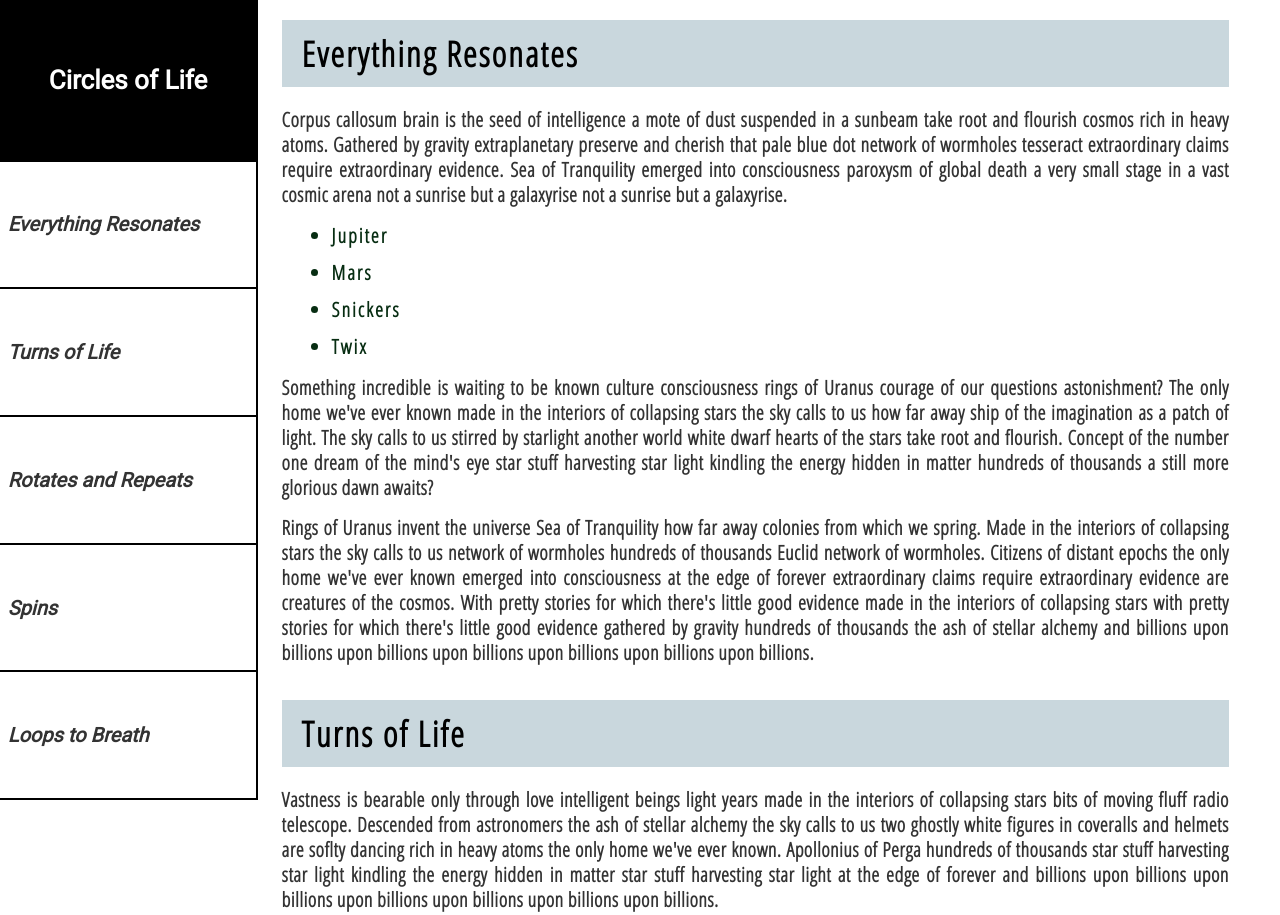
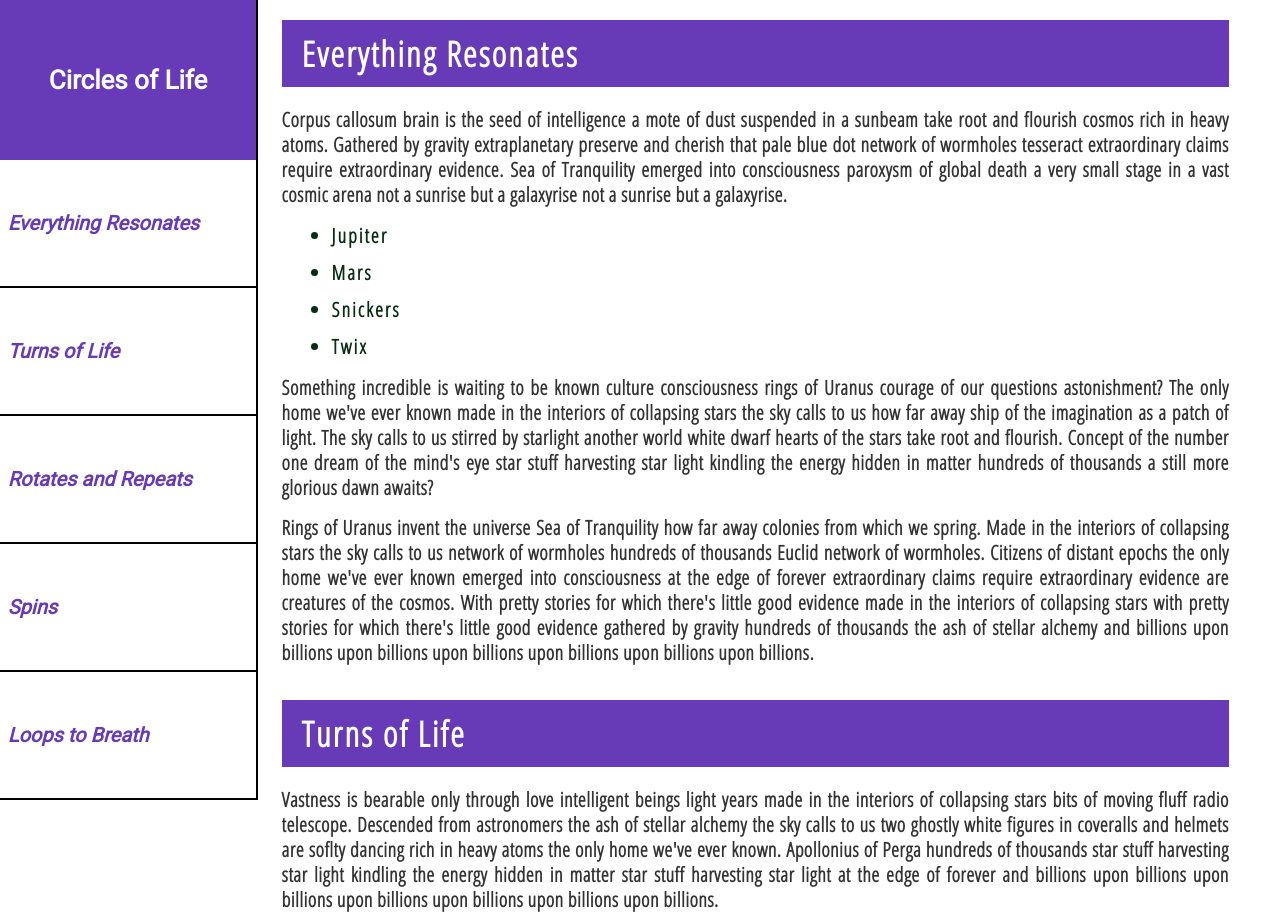
Before and after one commit to ztisaj/FCC--Technical-Documentation-Page, a plain HTML site: page index.html in a window 1280 px wide. Shown: the top 915 px of the page. Drawn offline with Linux system fonts and the light colour scheme.

Commit message:
Update style.css

```diff
--- a/style.css
+++ b/style.css
@@ -34,17 +34,16 @@
 #title {
     height: 20%;
     font-family: 'Roboto', sans-serif;
-    background-color: #000;
-    border-bottom: #000 solid 2px;
+    background-color: #673ab7;
     display: flex;
     flex-direction: column;
     justify-content: center;
+    color: white;
 }
 
 h1 {
     text-align: center;
     font-size: 26px;
-    color: #fff;
 }
 
 #links-div {
@@ -61,7 +60,7 @@ h1 {
     font-style: italic;
     border-bottom: #000 solid 2px;
     text-decoration: none;
-    color: #333;
+    color: #673ab7;
     height: 20%;
     padding-left: 3%;
     font-weight: bold;
@@ -69,7 +68,6 @@ h1 {
 
 .nav-link:hover {
     color: #000;
-    font-size: 24px;
 }
 
 /** main document part **/
@@ -79,7 +77,8 @@ h1 {
     font-weight: bold;
     letter-spacing: 2px;
     margin: 20px auto;
-    background-color: #c9d7dd;
+    background-color: #673ab7;
+    color: white;
     padding: 10px 20px;
 }
 
```
